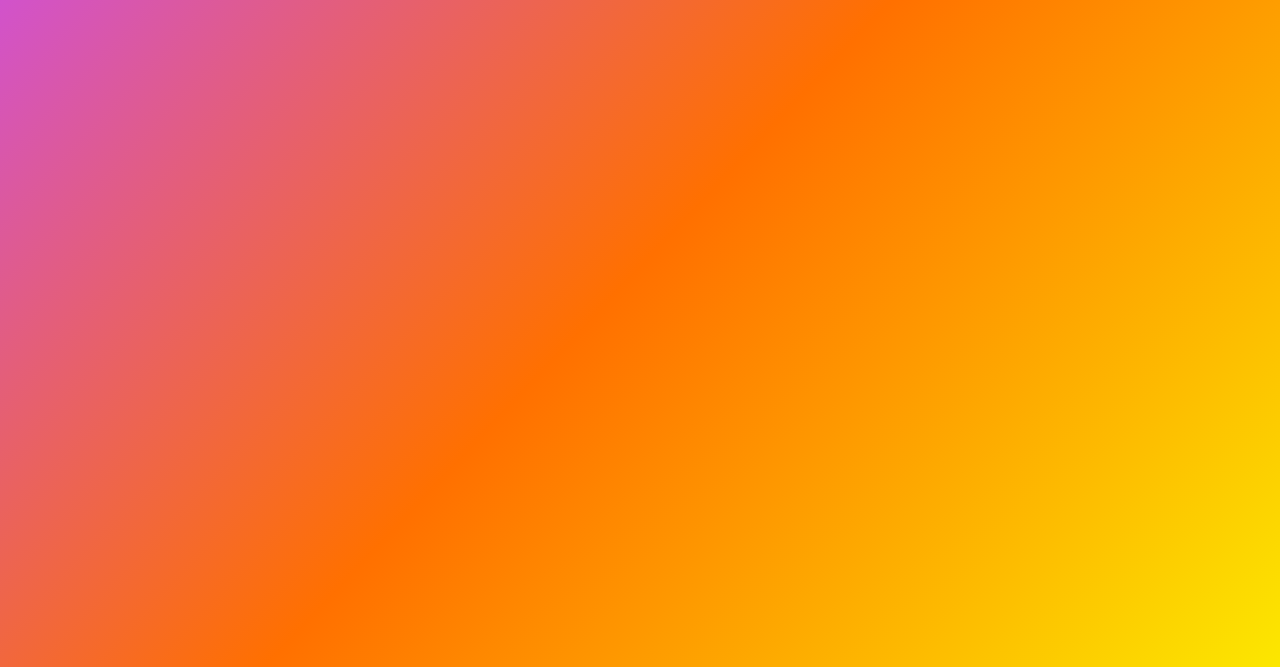
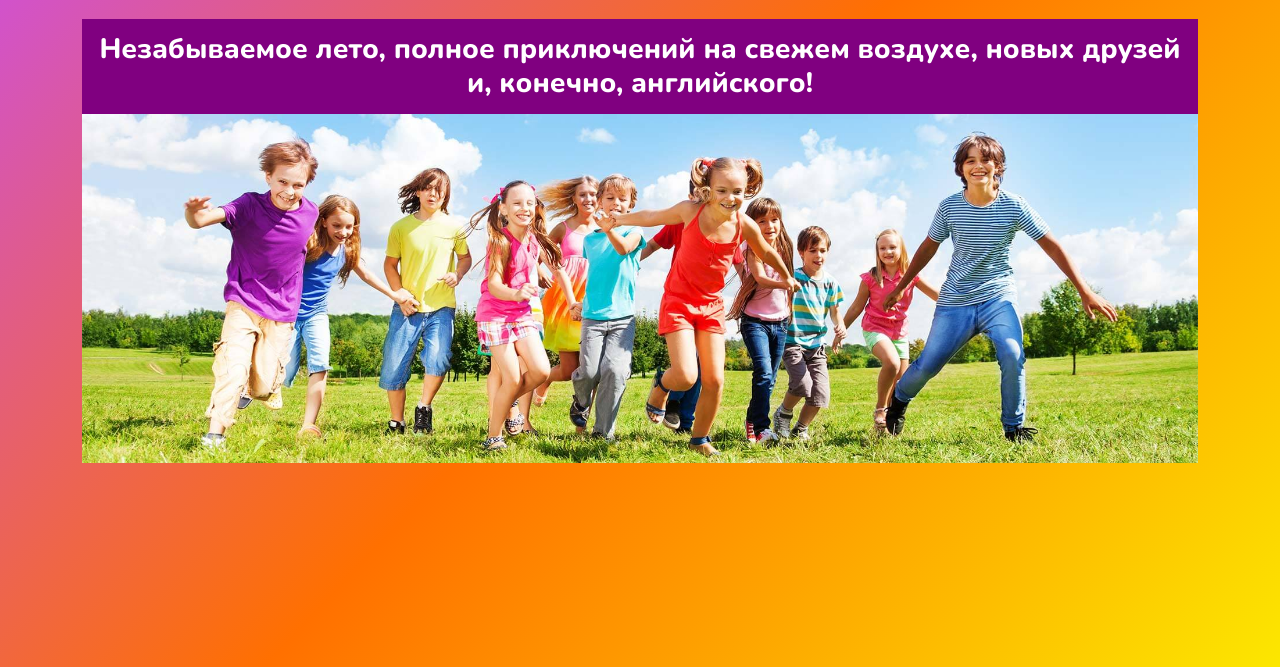
Before and after one commit to Net7x/supermom-camp-2023, a plain HTML site: page index.html in a window 1280 px wide. Shown: the part 133-800 px from the top of the page. Drawn offline with nearby package versions, Linux system fonts and the light colour scheme.

Commit message:
Headline added

```diff
--- a/css/camp.css
+++ b/css/camp.css
@@ -38,7 +38,15 @@
     background-color: #b285ee;
 }
 
-h1 {
+h1, h2 {
     font-family: Nunito, sans-serif;
     color: white;
 }
+
+h3{
+    font-family: Nunito, sans-serif;
+    color: white;
+    background-color: purple;
+    margin-bottom: 0;
+    padding: 0.5em;
+}
--- a/index.html
+++ b/index.html
@@ -42,6 +42,11 @@
           <div class="col">
             <h1>SUPER CAMP 2023</h1>
           </div>
+        <section id="headliner" class="d-none d-md-block mt-3">
+            <h3>Незабываемое лето, полное приключений на свежем воздухе, новых друзей и, конечно, английского!</h3>
+            <img src="images/kids-running.jpeg" width="100%">
+        </section>
+
         </div>
       </div>
     <script src="https://cdn.jsdelivr.net/npm/bootstrap@5.3.0-alpha1/dist/js/bootstrap.bundle.min.js" integrity="sha384-w76AqPfDkMBDXo30jS1Sgez6pr3x5MlQ1ZAGC+nuZB+EYdgRZgiwxhTBTkF7CXvN" crossorigin="anonymous"></script>
```
Also changed, not shown: images/kids-running.jpeg (added).
